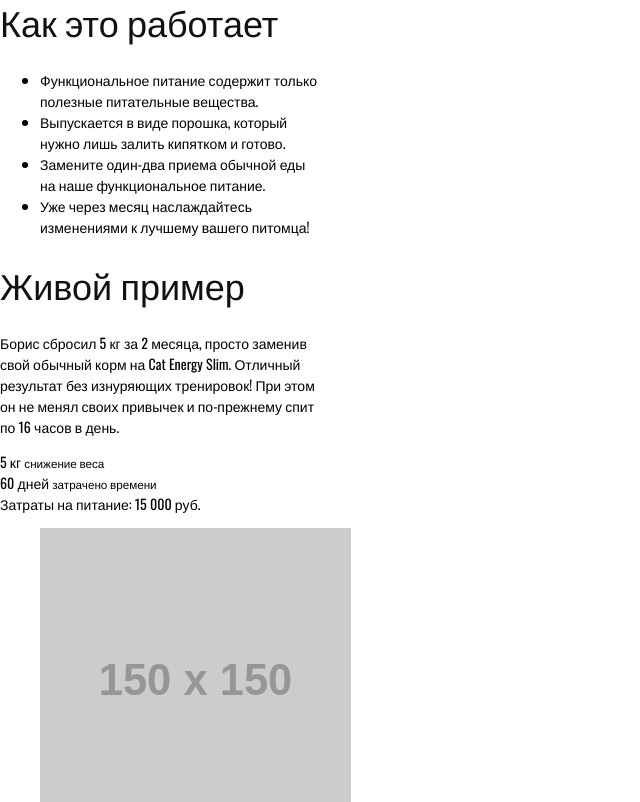
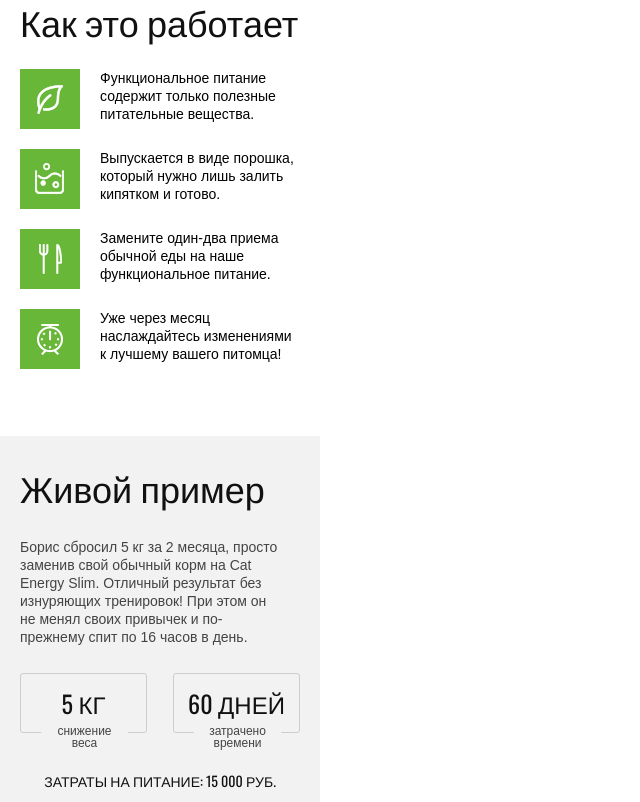
Before and after one commit to summertime-fms/225742-cat-energy-19, a website: page source/index.html in a window 1280 px wide. Shown: the part 1374-2176 px from the top of the page, without its empty margins (0-640 px from the left). Drawn offline with nearby package versions, Linux system fonts and the light colour scheme; files that its build step writes are made by us from their sources; placeholder pictures from the web are drawn by us; files whose address does not match are found by name.

Commit message:
cтилизация features и stats

```diff
--- a/source/index.html
+++ b/source/index.html
@@ -74,26 +74,29 @@
                     <li class="features__item features__item--comfort">
                         Замените один-два приема обычной еды на наше функциональное питание.
                     </li>
-                    <li class="features__item features__item--natural--fast">
+                    <li class="features__item features__item--fast">
                         Уже через месяц наслаждайтесь изменениями к лучшему вашего питомца!
                     </li>
                 </ul>
             </section>
             <section class="examples">
+                <div class="examples__wrapper">
                 <h2 class="title examples__title">Живой пример</h2>
                 <p class="examples__text">
                     Борис сбросил 5 кг за 2 месяца, просто заменив свой обычный корм на Cat Energy Slim. Отличный результат без изнуряющих тренировок!
                     При этом он не менял своих привычек и по-прежнему спит по 16 часов в день.
                 </p>
-                <div class="stats-item stats-item">
-                    <span class="stats-item__value">5 кг</span>
-                    <small class="stats-item__property">снижение веса</small>
+                <div class="stats">
+                <div class="stats__item">
+                    <span class="stats__value">5 кг</span>
+                    <small class="stats__property">снижение<br> веса</small>
                 </div>
-                <div class="stats-item stats-item">
-                    <span class="stats-item__value">60 дней</span>
-                    <small class="stats-item__property">затрачено времени</small>
+                <div class="stats__item">
+                    <span class="stats__value">60 дней</span>
+                    <small class="stats__property">затрачено<br> времени</small>
                 </div>
-                <span class="stats-item--expenses">Затраты на питание: 15 000 руб.</span>
+                <span class="stats__expenses">Затраты на питание: 15 000 руб.</span>
+                </div>
                 <div class="examples-slider">
                     <ul class="examples-slider__slides-wrapper">
                        <li class="examples-slider__slide slide-before">
@@ -110,6 +113,7 @@
                         </div>
                         <span class="examples-slider__controller-title">Стало</span>
                     </div>
+                </div>
                 </div>
             </section>
         </main>
--- /dev/null
+++ b/source/less/blocks/examples.less
@@ -0,0 +1,22 @@
+.examples {
+background-color: #f2f2f2;
+}
+
+.examples__wrapper {
+.centr;
+}
+
+.examples__title {
+padding-top: 33px;
+margin-bottom: 33px;
+}
+
+.examples__text {
+width: fit-content;
+margin-right: 20px;
+margin-bottom: 27px;
+font-family: @arial;
+line-height: 18px;
+color: #444444;
+
+}
--- /dev/null
+++ b/source/less/blocks/features.less
@@ -0,0 +1,51 @@
+.features {
+.centr;
+margin-bottom: 47px;
+}
+
+.features__list {
+display: flex;
+flex-direction: column;
+margin: 0;
+padding: 0;
+
+list-style: none;
+}
+
+.features__item {
+    margin-bottom: 20px;
+    min-height: 60px;
+
+    font-family: @arial;
+    line-height: 18px;
+    text-align: left;
+
+    &::before {
+    content: "";
+
+    float: left;
+
+    display: block;
+    margin-right: 20px;
+    width: 60px;
+    height: 60px;
+
+    background-color: @leaf;
+    }
+    &--natural::before {
+    background-image: url(/img/advantage-leaf@1x.png);
+    background-position: 50% 50%;
+    }
+    &--easy::before {
+    background-image: url(/img/advantage-powder@1x.png);
+    background-position: 50% 50%;
+    }
+    &--comfort::before {
+    background-image: url(/img/advantage-dining@1x.png);
+    background-position: 50% 50%;
+    }
+    &--fast::before {
+    background-image: url(/img/advantage-clock@1x.png);
+    background-position: 50% 50%;
+    }
+}
--- a/source/less/blocks/programs.less
+++ b/source/less/blocks/programs.less
@@ -2,8 +2,7 @@
 margin-bottom: 32px;
 }
 .programs__list {
-width: 280px;
-margin: 0 auto;
+.centr;
 padding: 0;
 
 list-style: none;
@@ -82,7 +81,7 @@ position: relative;
 margin-bottom: 45px;
 color:#444444;
 line-height: 18px;
-font-family: "Arial", "Helvetica", sans-serif;
+font-family: @arial;
 text-align: left;
   &::after {
       content: "";
--- /dev/null
+++ b/source/less/blocks/stats.less
@@ -0,0 +1,54 @@
+.stats {
+display: flex;
+flex-wrap: wrap;
+width: 280px;
+justify-content: space-between;
+}
+
+.stats__item {
+width: 125px;
+text-align: center;
+border: 1px solid #cdcdcd;
+border-radius: 3px;
+position: relative;
+margin-bottom: 38px;
+}
+
+.stats__value {
+color: #111111;
+line-height: 24px;
+font-size: 24px;
+display: block;
+padding-top: 17px;
+padding-bottom: 17px;
+
+text-transform: uppercase;
+}
+
+.stats__property {
+position: absolute;
+top:51px;
+left: 16%;
+width: 87px;
+
+
+font-family: @arial;
+font-size: 12px;
+line-height: 12px;
+text-align: center;
+color: #444444;
+
+background-color: #f2f2f2;
+
+text-transform: lowercase;
+}
+
+.stats__expenses {
+width: fit-content;
+margin: 0 auto;
+
+font-weight: 400;
+line-height: 20px;
+color: #111111;
+text-transform: uppercase;
+}
--- a/source/less/mixins.less
+++ b/source/less/mixins.less
@@ -1,4 +1,4 @@
 .centr() {
-width: auto;
+width: 280px;
 margin: 0 auto;
 }
--- a/source/less/style.less
+++ b/source/less/style.less
@@ -10,3 +10,6 @@
 @import "blocks/container.less";
 @import "blocks/short-description.less";
 @import "blocks/programs.less";
+@import "blocks/features.less";
+@import "blocks/examples.less";
+@import "blocks/stats.less";
--- a/source/less/variables.less
+++ b/source/less/variables.less
@@ -1 +1,2 @@
 @leaf: #68b738;
+@arial: "Arial", "Helvetica", sans-serif;
```
